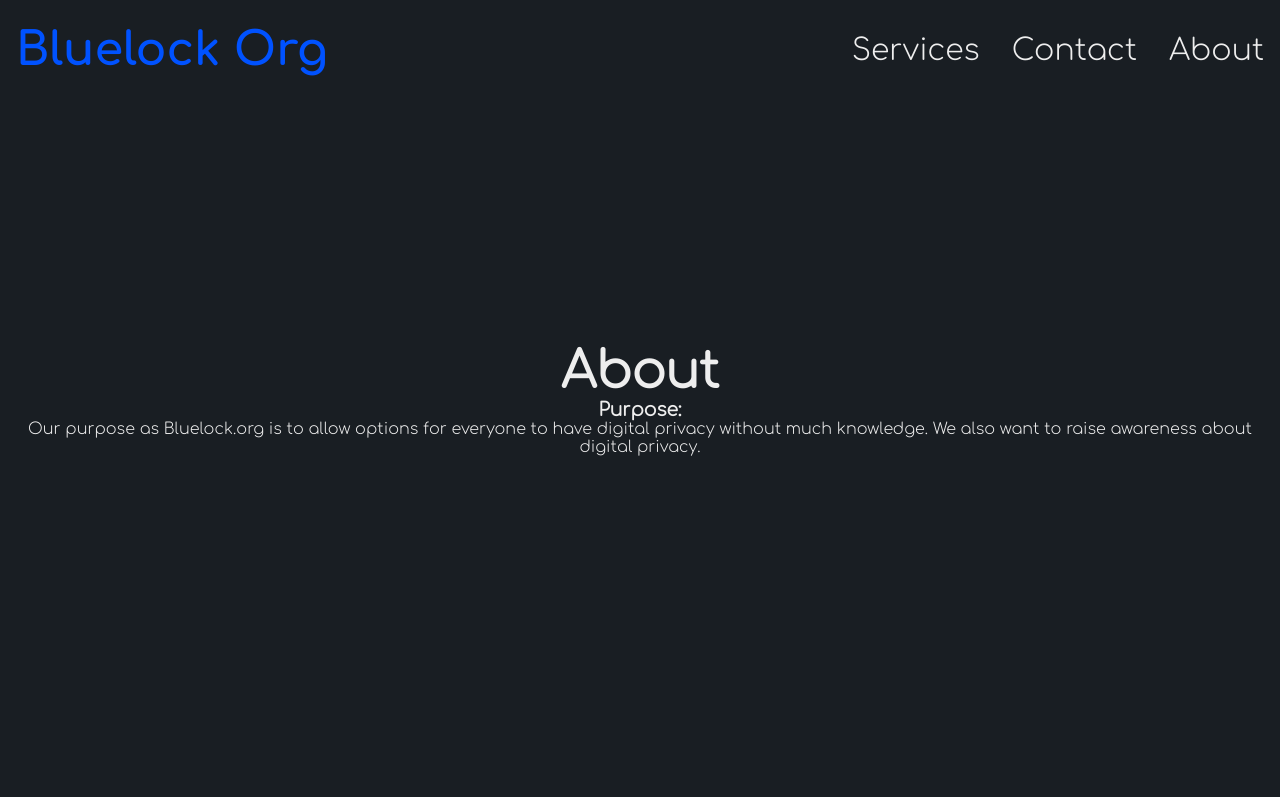
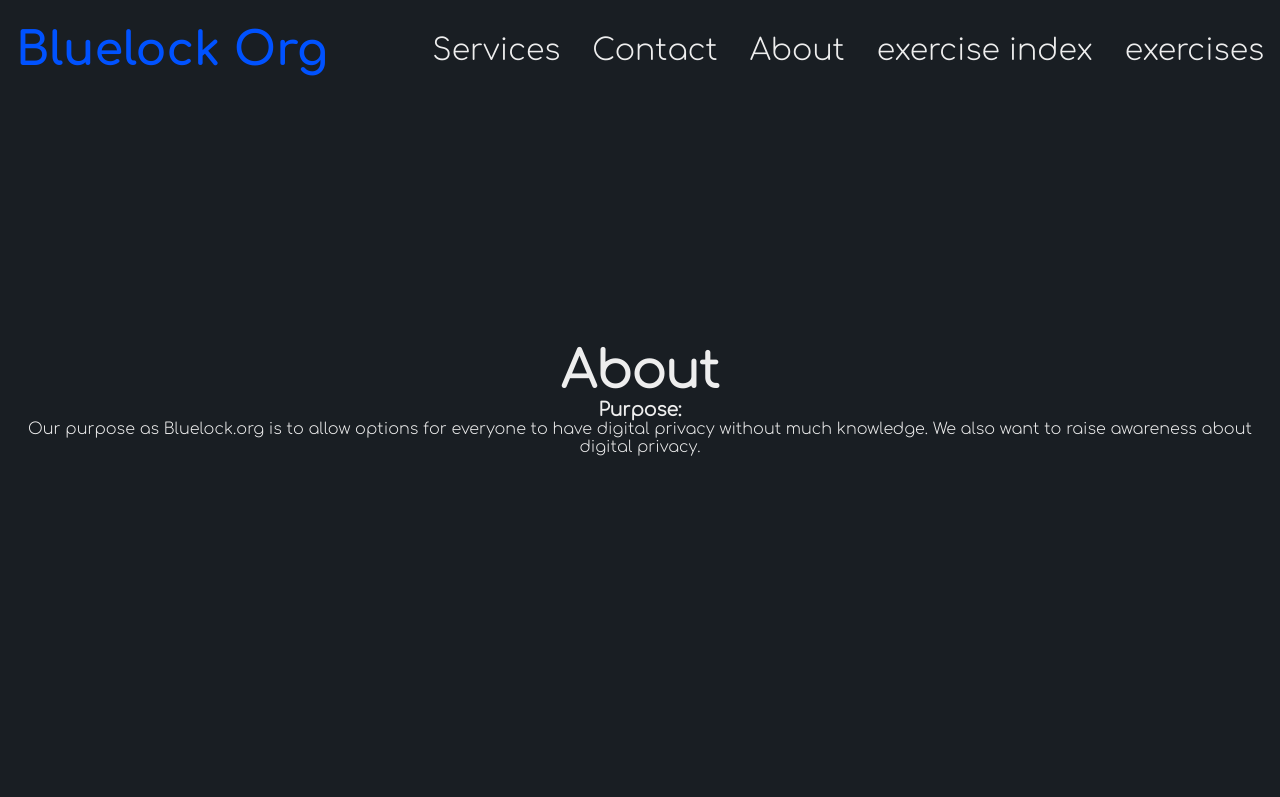
Before and after one commit to yutatokoi/Bluelock.org-Site, a plain HTML site: page about.html in a window 1280 px wide. Shown: the top 797 px of the page. Drawn offline with Linux system fonts and the light colour scheme.

Commit message:
Update about.html

```diff
--- a/about.html
+++ b/about.html
@@ -25,6 +25,8 @@
             <li><a href="services.html">Services</a></li>
             <li><a href="contact.html">Contact</a></li>
             <li><a href="about.html">About</a></li>
+            <li><a href="index.html">exercise index</a></li>
+            <li><a href="exercises.html">exercises</a></li>
         </ul>
     </div>    <header class="main-header">
     <div class="main-about">
```
